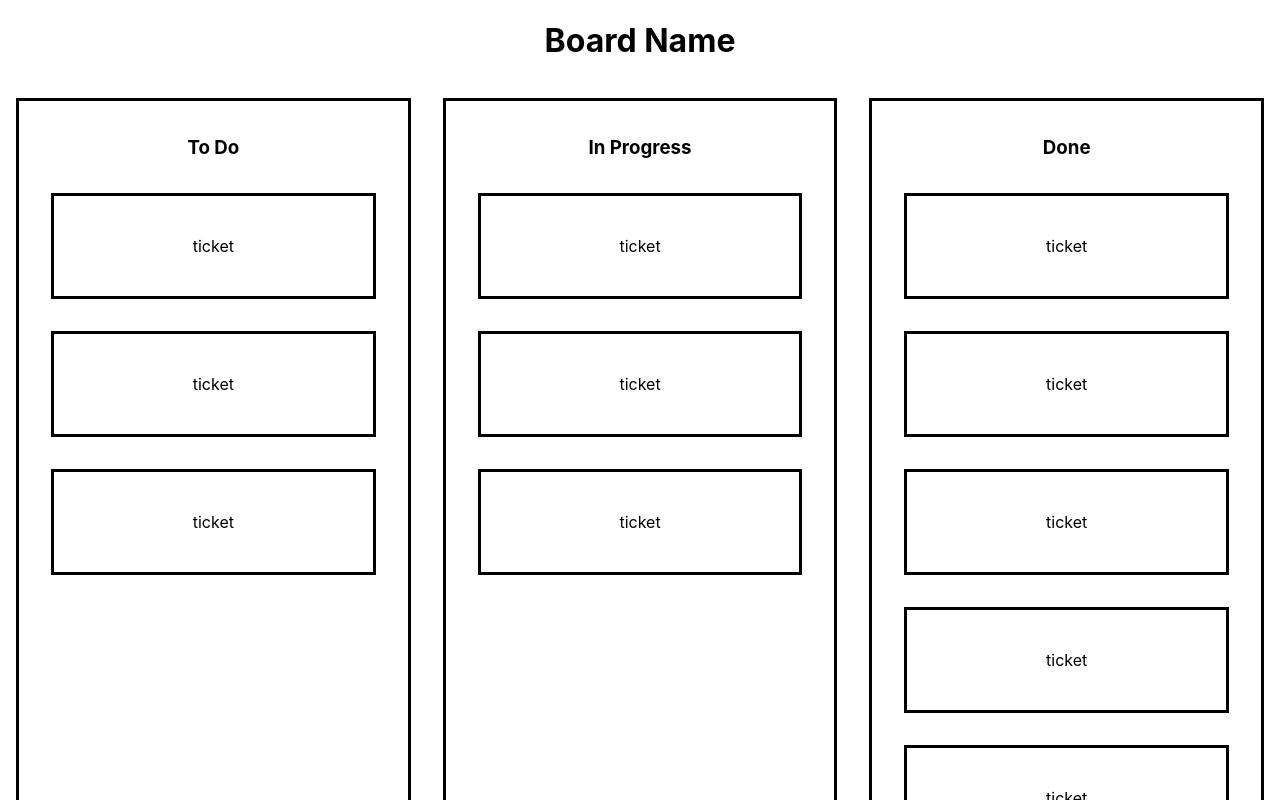
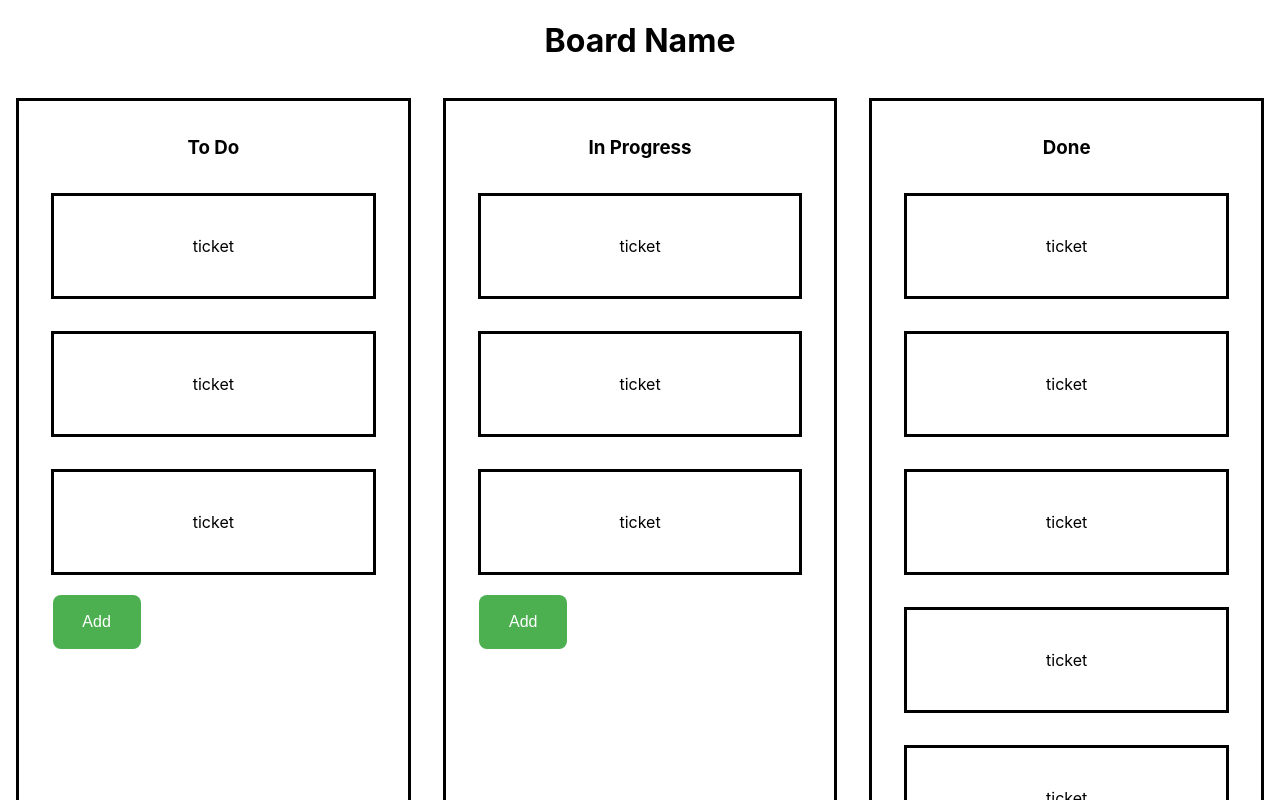
Before and after one commit to ryan-barrett/devise-api, a React app in the folder src/client/: page / in a window 1280 px wide. Shown: the top 800 px of the page. Built offline with nearby package versions, Linux system fonts and the light colour scheme.

Commit message:
create component to add new tickets on a column

```diff
--- a/src/client/src/App.tsx
+++ b/src/client/src/App.tsx
@@ -1,7 +1,6 @@
 import React from 'react';
 import Board from './components/board/Board';
 
-import logo from './logo.svg';
 import './App.css';
 
 function App() {
--- /dev/null
+++ b/src/client/src/components/add_ticket_button/AddTicketButton.css
@@ -0,0 +1,19 @@
+.button-container {
+    display: flex;
+    align-content: initial;
+}
+
+.new-ticket-button {
+    background-color: #4CAF50;
+    border: none;
+    color: white;
+    padding: 18px;
+    width: 5.5rem;
+    text-align: center;
+    text-decoration: none;
+    display: inline-block;
+    font-size: 16px;
+    margin: 4px 2px;
+    border-radius: 8px;
+    margin-left: 1.1rem;
+}
--- /dev/null
+++ b/src/client/src/components/add_ticket_button/AddTicketButton.tsx
@@ -0,0 +1,26 @@
+import React, { useState } from 'react';
+
+import './AddTicketButton.css';
+
+function AddTicketButton() {
+  const [open, setOpen] = useState(false);
+
+  const toggleState = () => {
+    if (open) {
+      setOpen(false);
+      console.log(open);
+    }
+    else {
+      setOpen(true);
+      console.log(open);
+    }
+  };
+
+  return (
+    <div className="button-container">
+      <button className="new-ticket-button" onClick={toggleState}>Add</button>
+    </div>
+  );
+}
+
+export default AddTicketButton;
--- a/src/client/src/components/board/Board.tsx
+++ b/src/client/src/components/board/Board.tsx
@@ -1,5 +1,6 @@
 import React, { useState } from 'react';
 import Ticket from '../ticket/Ticket';
+import AddTicketButton from '../add_ticket_button/AddTicketButton';
 
 import './Board.css';
 
@@ -12,24 +13,27 @@ function Board() {
       <div id="board-container">
         <div className="board-col">
           <h3>To Do</h3>
-          <Ticket />
-          <Ticket />
-          <Ticket />
+          <Ticket/>
+          <Ticket/>
+          <Ticket/>
+          <AddTicketButton/>
         </div>
         <div className="board-col">
           <h3>In Progress</h3>
-          <Ticket />
-          <Ticket />
-          <Ticket />
+          <Ticket/>
+          <Ticket/>
+          <Ticket/>
+          <AddTicketButton/>
         </div>
         <div className="board-col">
           <h3>Done</h3>
-          <Ticket />
-          <Ticket />
-          <Ticket />
-          <Ticket />
-          <Ticket />
-          <Ticket />
+          <Ticket/>
+          <Ticket/>
+          <Ticket/>
+          <Ticket/>
+          <Ticket/>
+          <Ticket/>
+          <AddTicketButton/>
         </div>
       </div>
     </div>
```
Also changed, not shown: 2 other files (tests, documents, lock files or other folders).
